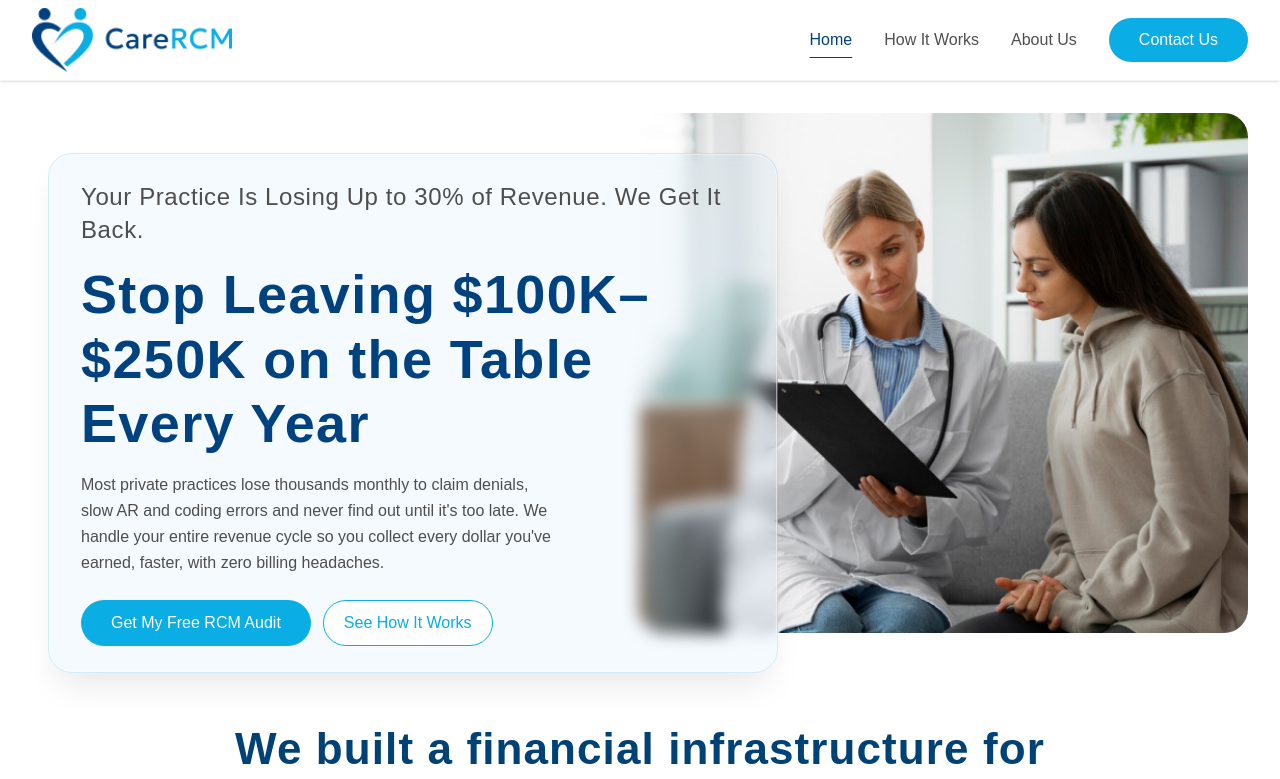
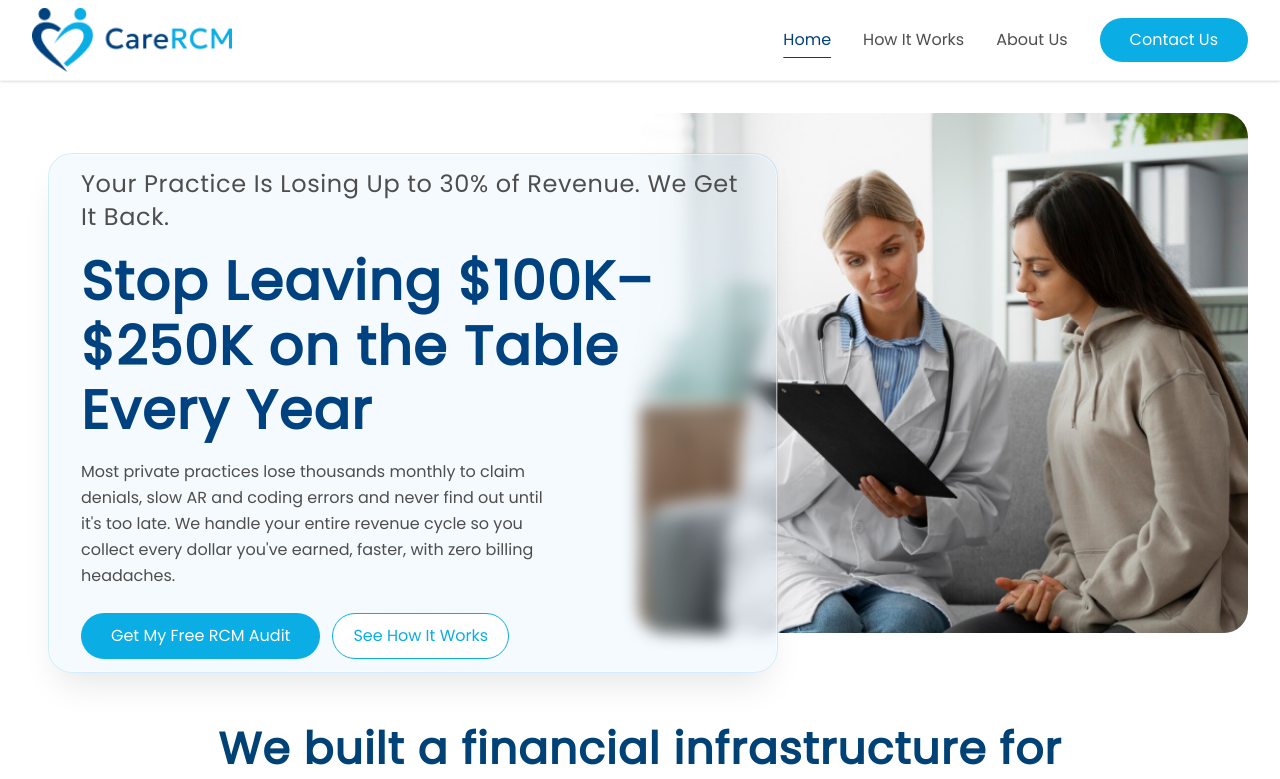
Before and after one commit to virtuosoftacademy-cloud/carercm, a Next.js app: page / in a window 1280 px wide. Shown: the top 779 px of the page. Built offline with nearby package versions, Linux system fonts and the light colour scheme.

Commit message:
changes add font-famaily

```diff
--- a/app/globals.css
+++ b/app/globals.css
@@ -1,7 +1,7 @@
 @import "tailwindcss";
 
 body {
-    font-family: "Poppins", arial !important;
+    font-family: "Poppins" !important;
     margin: 0 !important;
     padding: 0 !important;
     box-sizing: border-box !important;
--- a/app/layout.tsx
+++ b/app/layout.tsx
@@ -1,5 +1,5 @@
 'use client';
-
+import "@fontsource/poppins";
 import { Inter } from "next/font/google";
 import { usePathname } from 'next/navigation';
 import "./globals.css";
@@ -20,7 +20,7 @@ export default function RootLayout({
 
   return (
     <html lang="en">
-      <body className={inter.className}>
+      <body className={inter.className} style={{ fontFamily: 'Poppins, sans-serif' }}>
         <Header />
         <main>{children}</main>
 
--- a/package.json
+++ b/package.json
@@ -9,6 +9,7 @@
     "lint": "eslint"
   },
   "dependencies": {
+    "@fontsource/poppins": "^5.2.7",
     "next": "16.2.6",
     "react": "19.2.4",
     "react-dom": "19.2.4"
```
Also changed, not shown: 1 other file (tests, documents, lock files or other folders).
